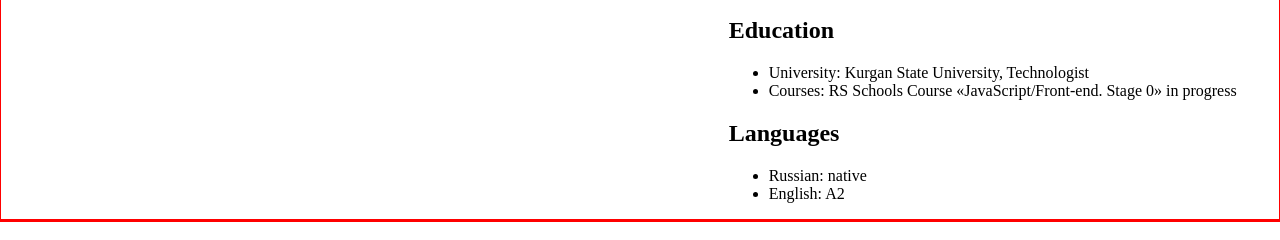
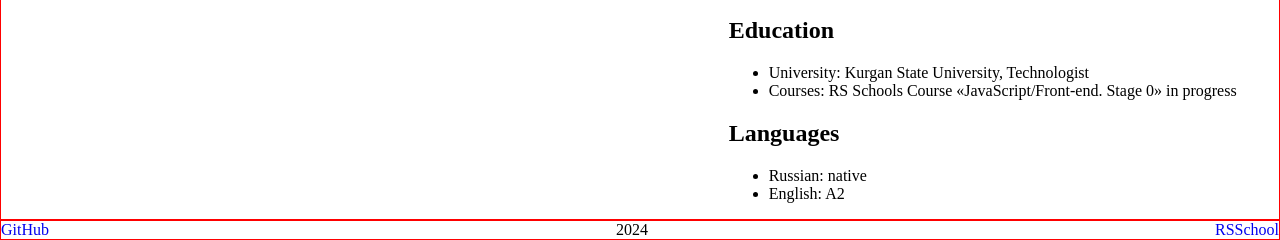
Before and after one commit to ter586/rsschool-cv, a plain HTML site: page index.html in a window 1280 px wide. Shown: the part 725-965 px from the top of the page. Drawn offline with Linux system fonts and the light colour scheme.

Commit message:
feat: layout of main footer

```diff
--- a/index.html
+++ b/index.html
@@ -156,8 +156,10 @@
     </div>
   </main>
   <footer class="main-footer">
-    <div class="container">
-
+    <div class="container main-footer-container">
+      <a href="https://github.com/ter586" class="link" target="_blank">GitHub</a>
+      <span>2024</span>
+      <a href="https://rs.school/courses/javascript-preschool-ru" class="link" target="_blank">RSSchool</a>
     </div>
   </footer>
 </body>
--- a/style.css
+++ b/style.css
@@ -1,3 +1,7 @@
+html {
+  scroll-behavior: smooth;
+}
+
 * {
   box-sizing: border-box;
 }
@@ -55,3 +59,10 @@
   justify-content: space-between;
   align-items: flex-start;
 }
+
+.main-footer-container {
+  display: flex;
+  flex-direction: row;
+  justify-content: space-between;
+  align-items: center;
+}
```
